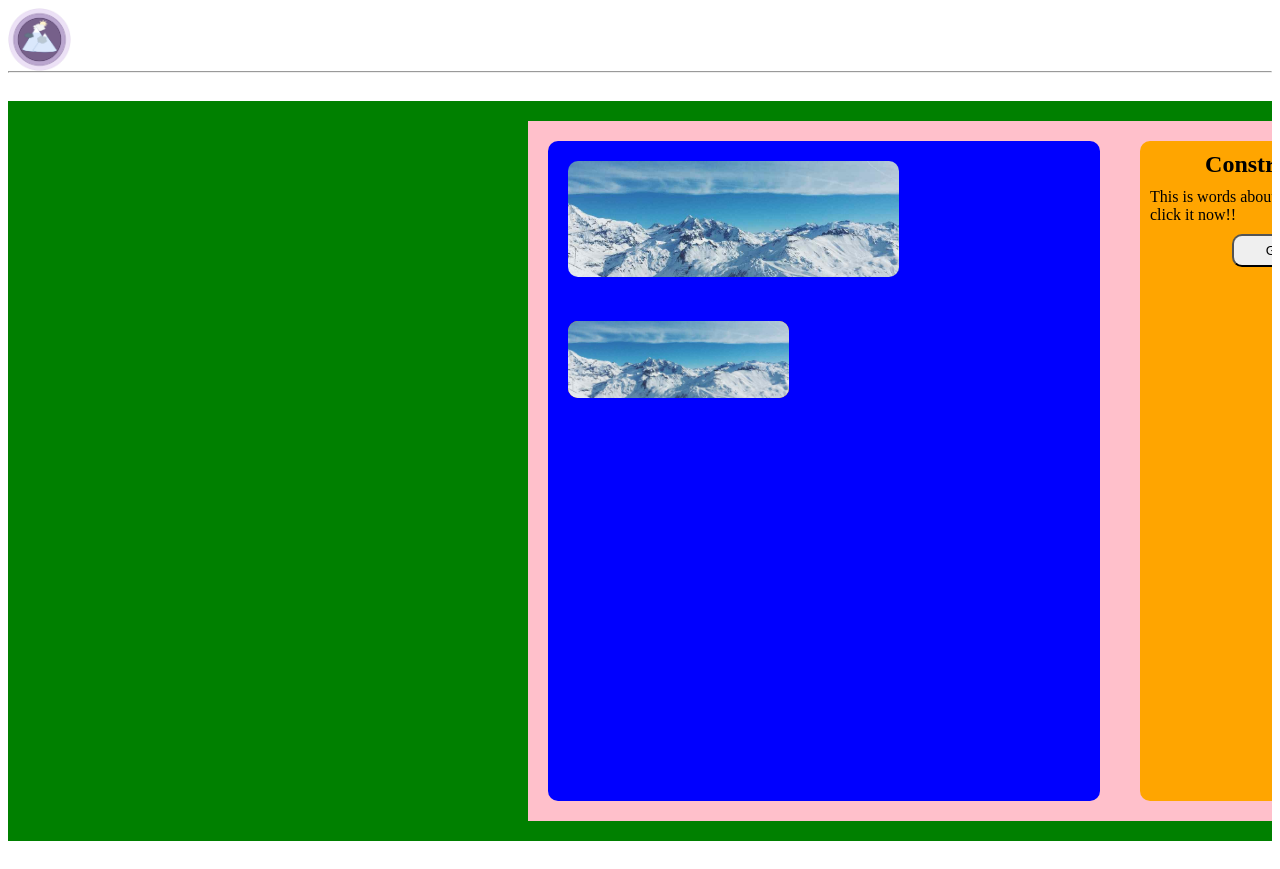
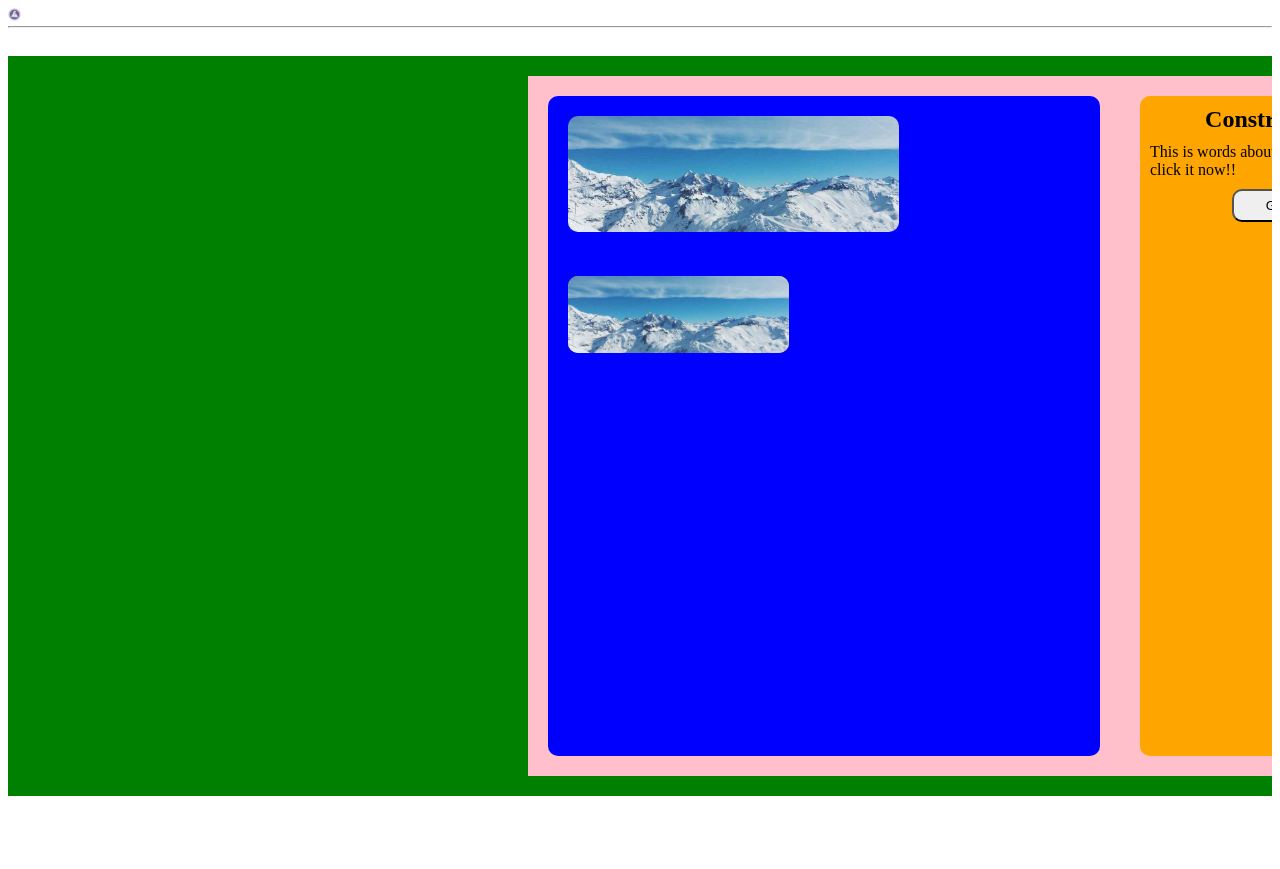
Before and after one commit to kowright/kowright.github.io, a plain HTML site: page index.html in a window 1280 px wide. After the commit the page ends 824 px from the top, so only its background shows below. Drawn offline with Linux system fonts and the light colour scheme.

Commit message:
updated styles to have corner picture smaller

```diff
--- a/styles.css
+++ b/styles.css
@@ -130,7 +130,7 @@ height: 5%;
         }
 
         .home-corner-picture {
-        	width:5%;
+        	width:1%;
             height:auto;
             float:left;
         }
```
